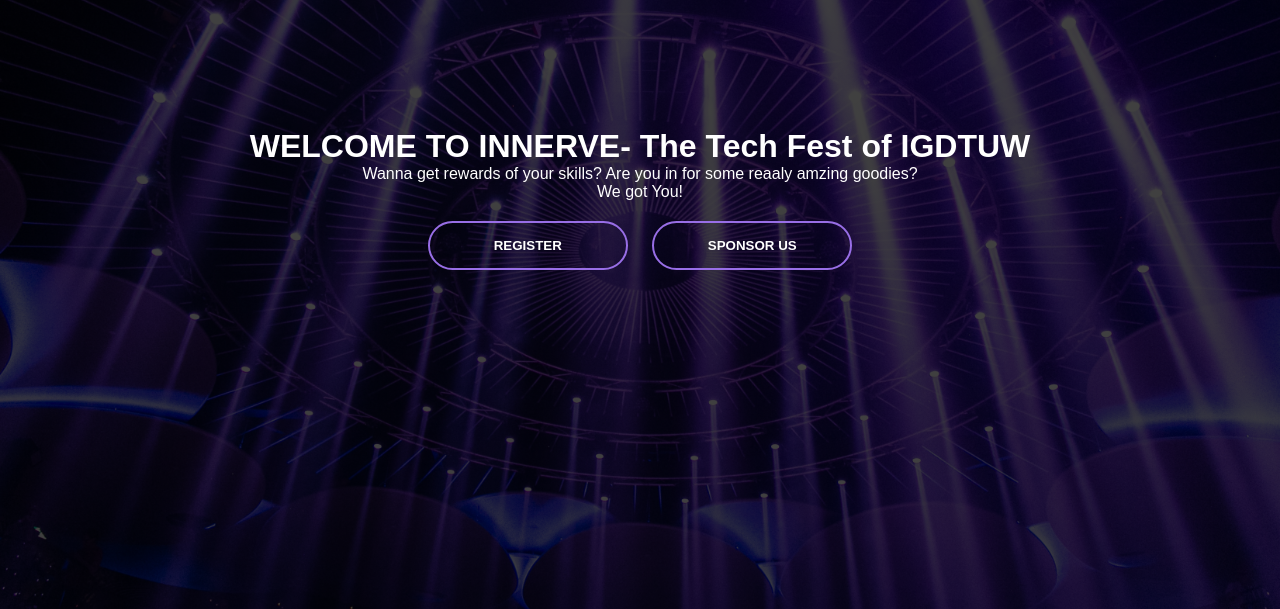
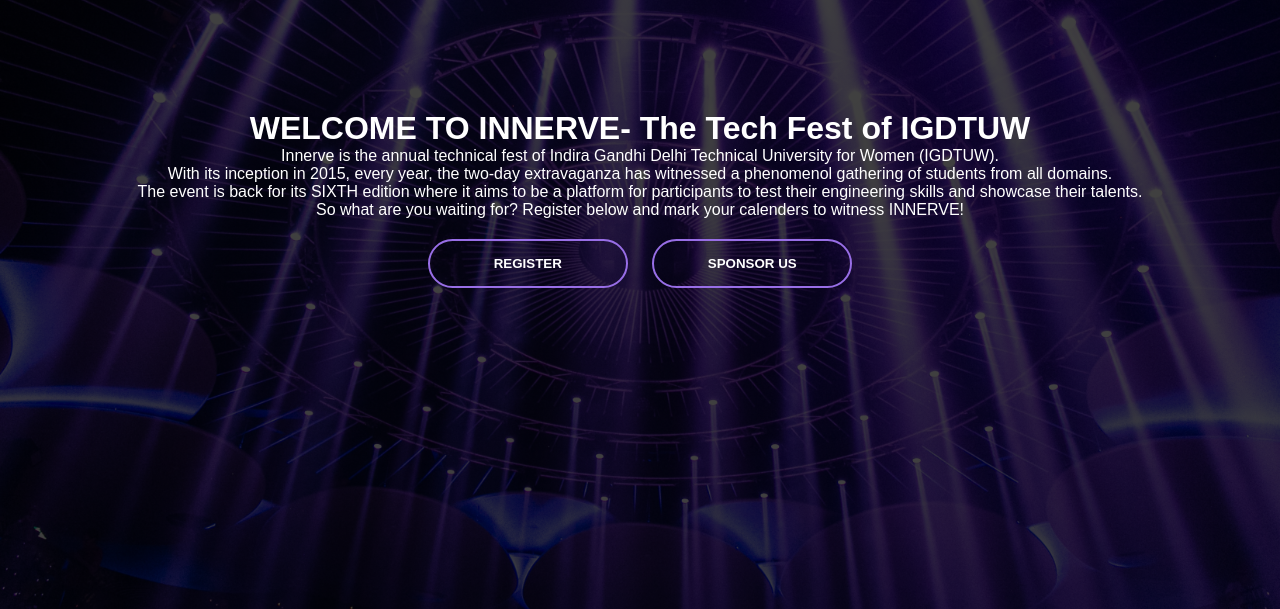
Before and after one commit to rishsans/innerveDR.github.io, a plain HTML site: page index.html in a window 1280 px wide. Shown: the part 191-800 px from the top of the page. Drawn offline with Linux system fonts and the light colour scheme.

Commit message:
Update index.html

```diff
--- a/index.html
+++ b/index.html
@@ -22,7 +22,7 @@
 
         <div class="content">
             <h1>WELCOME TO INNERVE- The Tech Fest of IGDTUW</h1>
-            <p> Wanna get rewards of your skills? Are you in for some reaaly amzing goodies?<br> We got You!</p>
+            <p> Innerve is the annual technical fest of Indira Gandhi Delhi Technical University for Women (IGDTUW). <br> With its inception in 2015, every year, the two-day extravaganza has witnessed a phenomenol gathering of students from all domains.<br> The event is back for its SIXTH edition where it aims to be a platform for participants to test their engineering skills and showcase their talents. <br>So what are you waiting for? Register below and mark your calenders to witness INNERVE! </p>
 
 
             <div>
```
